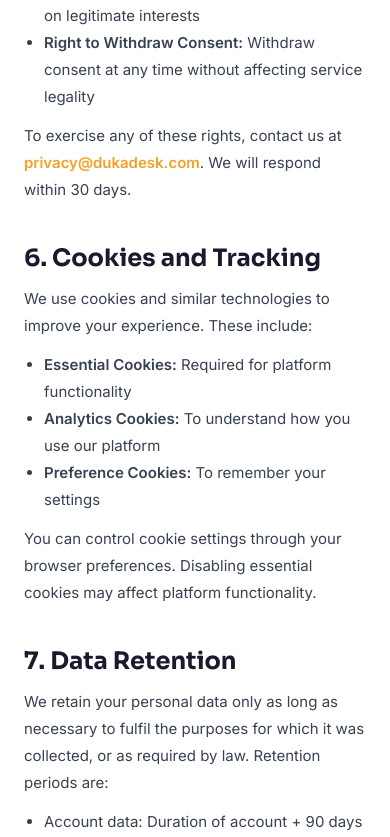
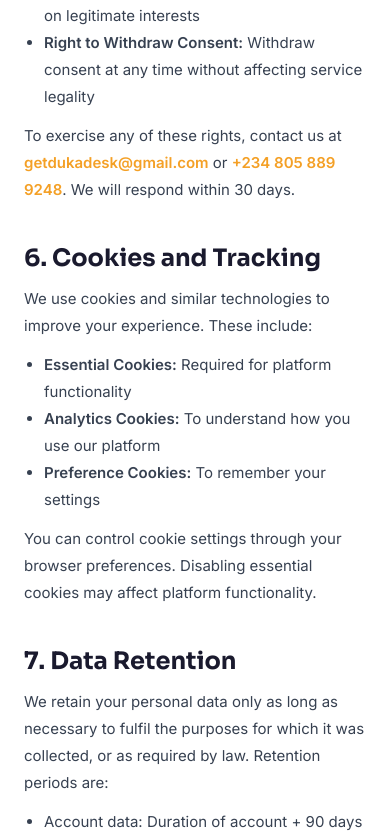
Before and after one commit to DukaDesk/DUKA-WEBSITE, a React (Vite) app: page /privacy in a window 390 px wide. Shown: the part 3147-3984 px from the top of the page. Built offline with nearby package versions, Linux system fonts and the light colour scheme; no server answers.

Commit message:
feat: official contact details (email + phone) across careers, footer and legal pages

```diff
--- a/src/components/Careers.jsx
+++ b/src/components/Careers.jsx
@@ -46,7 +46,7 @@ export function Careers() {
             <div style={{ fontFamily: sora, fontWeight: 700, fontSize: 20, color: WHITE, marginBottom: 8 }}>Don't see the right role?</div>
             <div style={{ fontSize: 14, color: "rgba(255,255,255,0.55)", lineHeight: 1.7, marginBottom: 20 }}>We always want to hear from people who care about what we're building. Send us your story.</div>
             <div style={{ display: "flex", flexDirection: "column", gap: 10 }}>
-              {[[Mail, "careers@dukadesk.com"], [MessageCircle, "WhatsApp: +234 800 DukaDesk"], [Globe, "dukadesk.com/careers"]].map(([Icon, val]) => (
+              {[[Mail, "getdukadesk@gmail.com"], [MessageCircle, "WhatsApp: +234 805 889 9248"], [Globe, "dukadesk.com/careers"]].map(([Icon, val]) => (
                 <div key={val} style={{ display: "flex", alignItems: "center", gap: 10, color: WHITE, fontSize: 14 }}>
                   <Icon size={16} color={AMBER} aria-hidden="true" /><span style={{ color: AMBER }}>{val}</span>
                 </div>
--- a/src/components/Footer.jsx
+++ b/src/components/Footer.jsx
@@ -67,7 +67,7 @@ export function Footer({ onSignIn, onWaitlist }) {
         {[
           { title: "Product", links: ["How it works", "Templates", "Integrations", "Changelog"] },
           { title: "Company",  links: ["Blog", "Press Kit", "Contact Us"] },
-          { title: "Support",  links: ["Help Centre", "Documentation", "Status Page", "Report an Issue", "careers@dukadesk.com"] },
+          { title: "Support",  links: ["Help Centre", "Documentation", "Status Page", "Report an Issue", "getdukadesk@gmail.com"] },
           { title: "Legal",    links: ["Privacy Policy", "Terms of Service", "Cookie Policy"] },
         ].map((col, i) => (
           <div key={i}>
--- a/src/components/Privacy.jsx
+++ b/src/components/Privacy.jsx
@@ -85,7 +85,7 @@ export function Privacy() {
           <li><strong>Right to Object:</strong> Object to processing based on legitimate interests</li>
           <li><strong>Right to Withdraw Consent:</strong> Withdraw consent at any time without affecting service legality</li>
         </ul>
-        <p style={p}>To exercise any of these rights, contact us at <strong style={{color:AMBER}}>privacy@dukadesk.com</strong>. We will respond within 30 days.</p>
+        <p style={p}>To exercise any of these rights, contact us at <strong style={{color:AMBER}}>getdukadesk@gmail.com</strong> or <strong style={{color:AMBER}}>+234 805 889 9248</strong>. We will respond within 30 days.</p>
       </div>
 
       <div style={section}>
@@ -139,7 +139,8 @@ export function Privacy() {
 
       <div style={{ ...section, background: CREAM, borderRadius: 16, padding: "32px", marginTop: 48 }}>
         <h2 style={{ fontFamily: sora, fontWeight: 700, fontSize: 20, color: NAVY, marginBottom: 12 }}>Contact Us</h2>
-        <p style={{ fontSize: 15, color: CHAR, lineHeight: 1.8, marginBottom: 4 }}>Data Protection Officer: <strong style={{color:AMBER}}>privacy@dukadesk.com</strong></p>
+        <p style={{ fontSize: 15, color: CHAR, lineHeight: 1.8, marginBottom: 4 }}>Data Protection Officer: <strong style={{color:AMBER}}>getdukadesk@gmail.com</strong></p>
+        <p style={{ fontSize: 15, color: CHAR, lineHeight: 1.8, marginBottom: 4 }}>Phone / WhatsApp: <strong style={{color:AMBER}}>+234 805 889 9248</strong></p>
         <p style={{ fontSize: 15, color: CHAR, lineHeight: 1.8, marginBottom: 4 }}>DukaDesk Technologies Ltd</p>
         <p style={{ fontSize: 15, color: CHAR, lineHeight: 1.8 }}>Lagos, Nigeria</p>
       </div>
--- a/src/components/Terms.jsx
+++ b/src/components/Terms.jsx
@@ -136,7 +136,8 @@ export function Terms() {
 
       <div style={{ background: CREAM, borderRadius: 16, padding: "32px", marginTop: 48 }}>
         <h2 style={{ fontFamily: sora, fontWeight: 700, fontSize: 20, color: NAVY, marginBottom: 12 }}>Contact Us</h2>
-        <p style={{ fontSize: 15, color: CHAR, lineHeight: 1.8, marginBottom: 4 }}>Email: <strong style={{color: AMBER}}>legal@dukadesk.com</strong></p>
+        <p style={{ fontSize: 15, color: CHAR, lineHeight: 1.8, marginBottom: 4 }}>Email: <strong style={{color: AMBER}}>getdukadesk@gmail.com</strong></p>
+        <p style={{ fontSize: 15, color: CHAR, lineHeight: 1.8, marginBottom: 4 }}>Phone / WhatsApp: <strong style={{color: AMBER}}>+234 805 889 9248</strong></p>
         <p style={{ fontSize: 15, color: CHAR, lineHeight: 1.8, marginBottom: 4 }}>DukaDesk Technologies Ltd</p>
         <p style={{ fontSize: 15, color: CHAR, lineHeight: 1.8 }}>Lagos, Nigeria</p>
       </div>
```
